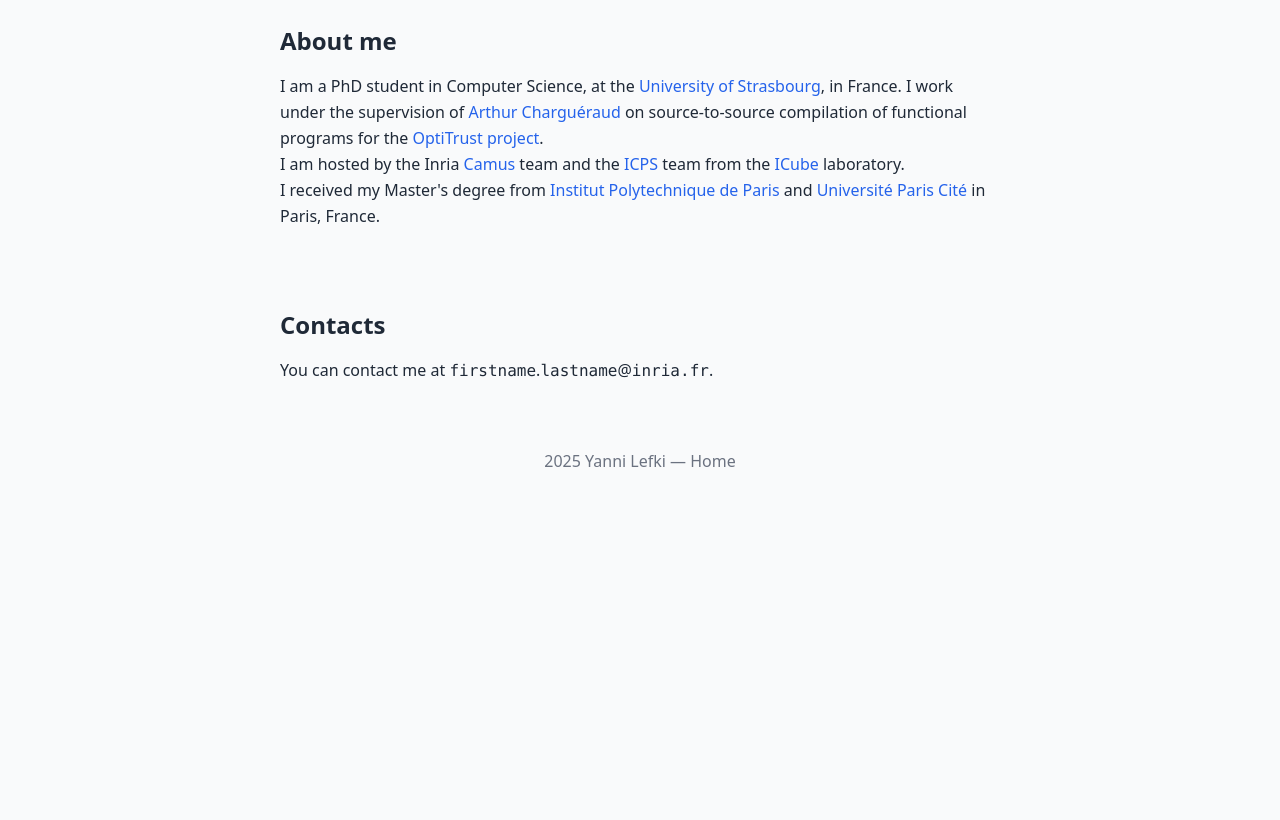
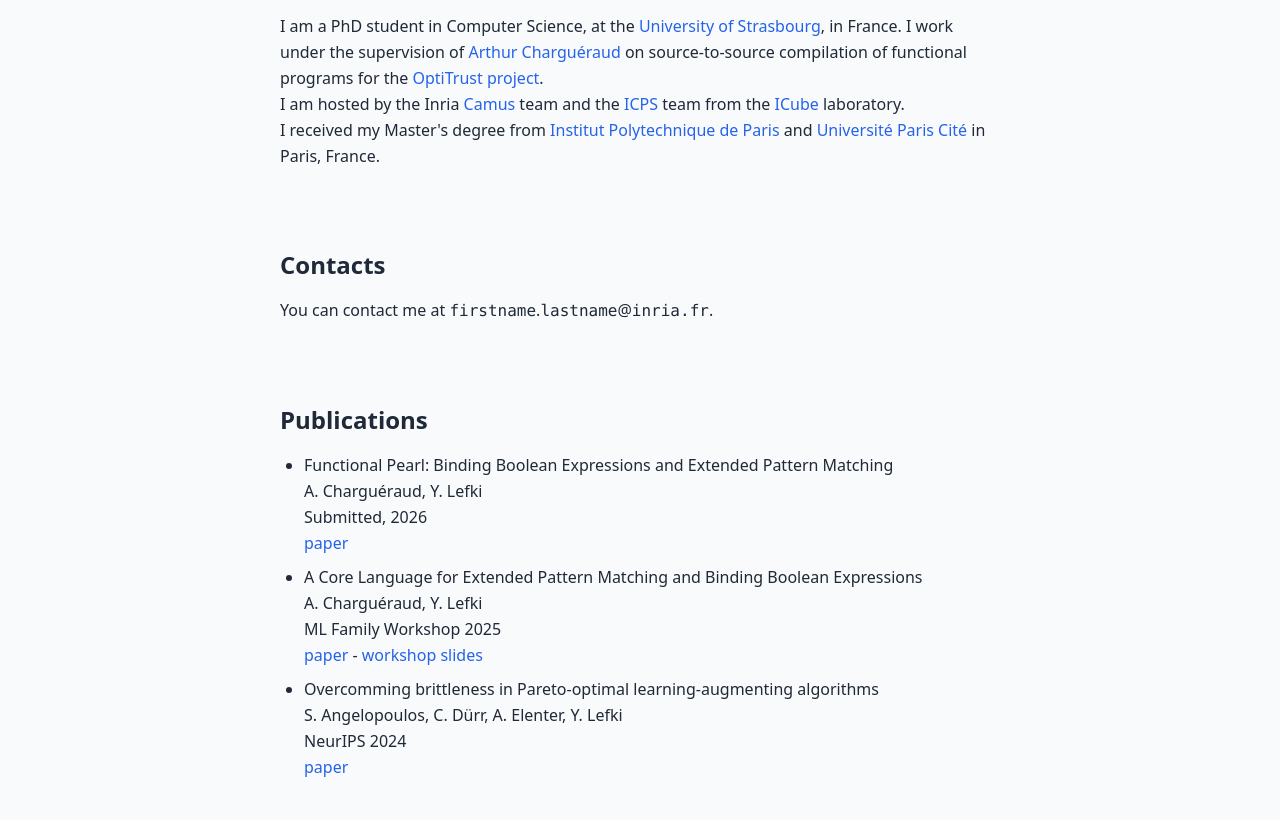
Before and after one commit to yannilefki/yannilefki.github.io, a plain HTML site: page index.html in a window 1280 px wide. Shown: the part 75-895 px from the top of the page. Before the commit the page ends 800 px from the top, so only its background shows below. Drawn offline with nearby package versions, Linux system fonts and the light colour scheme.

Commit message:
updated navigation and moved publications

```diff
--- a/index.html
+++ b/index.html
@@ -20,15 +20,13 @@
 <body class="bg-gray-50 text-gray-800 font-sans leading-relaxed">
 
   <!-- Navigation -->
-  <nav class="flex justify-between items-center px-6 py-4 bg-gray-100 shadow">
+  <!-- <nav class="flex justify-between items-center px-6 py-4 bg-gray-100 shadow">
     <div class="font-semibold text-lg">Yanni Lefki</div>
     <div class="space-x-6">
       <a href="index.html" class="hover:underline">Home</a>
       <a href="publications.html" class="hover:underline">Publications</a>
-      <!--<a href="teaching.html" class="hover:underline">Teaching</a>-->
-      <!--<a href="cv.pdf" class="hover:underline">CV</a>-->
     </div>
-  </nav>
+  </nav> -->
 
   <!-- Header -->
 <!--
@@ -60,6 +58,33 @@
     </p>
   </section>
 
+  <!-- Publications -->
+  <section class="max-w-3xl mx-auto px-6 py-10">
+    <h2 class="text-2xl font-semibold mb-4">Publications</h2>
+    <ul class="list-disc pl-6 space-y-2">
+      <li>
+        Functional Pearl: Binding Boolean Expressions and Extended Pattern Matching<br>
+        A. Charguéraud, Y. Lefki<br>
+        Submitted, 2026<br>
+        <a href="https://www.chargueraud.org/research/2026/bbe/bbe-and-extended-matching.pdf" class="text-blue-600 hover:underline">paper</a>
+      </li>
+      <li>
+        A Core Language for Extended Pattern Matching and Binding Boolean Expressions<br>
+        A. Charguéraud, Y. Lefki<br>
+        ML Family Workshop 2025<br>
+        <a href="https://www.chargueraud.org/research/2025/bbe/bbe-ml-workshop.pdf" class="text-blue-600 hover:underline">paper</a> - <a href="https://chargueraud.org/research/2025/bbe/bbe-ml-workshop-slides.pdf" class="text-blue-600 hover:underline">workshop slides</a>
+      </li>
+      <li>
+        Overcomming brittleness in Pareto-optimal learning-augmenting algorithms<br>
+        S. Angelopoulos, C. Dürr, A. Elenter, Y. Lefki<br>
+        NeurIPS 2024<br>
+        <a href="https://arxiv.org/pdf/2408.04122" class="text-blue-600 hover:underline">paper</a>
+      </li>
+
+
+    </ul>
+  </section>
+
   <!-- CV -->
 <!--
   <section class="max-w-3xl mx-auto px-6 py-10">
@@ -81,11 +106,5 @@
     </ul>
   </section>
 -->
-
-  <!-- Footer -->
-  <footer class="text-center py-6 text-gray-500">
-    2025 Yanni Lefki — Home
-  </footer>
-
 </body>
 </html>
```
Also changed, not shown: publications.html (+6 -5 lines).
